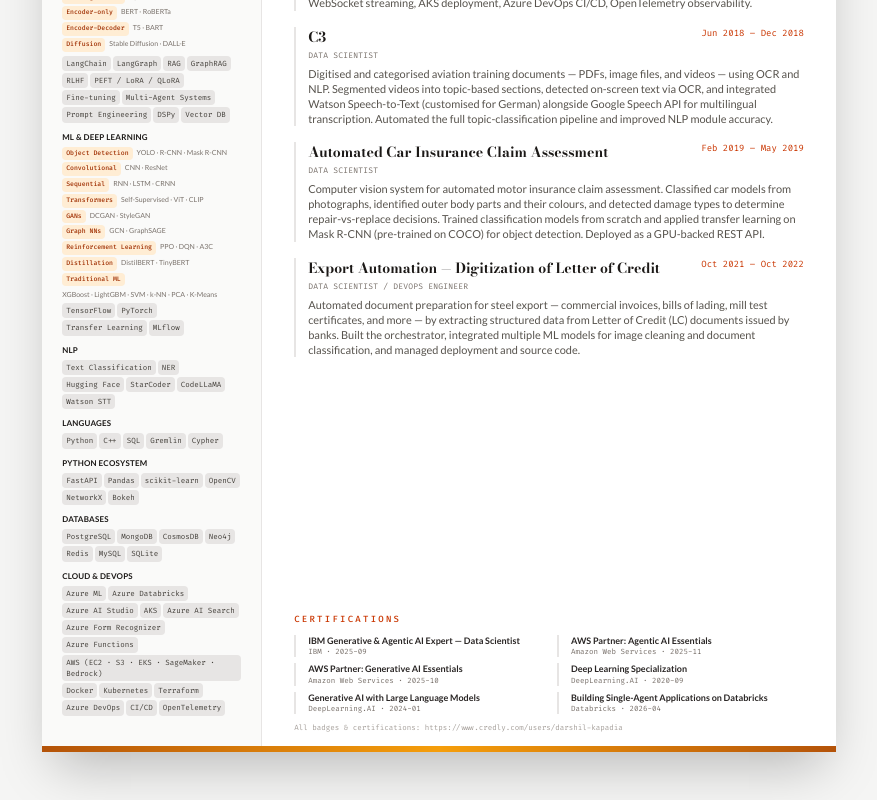
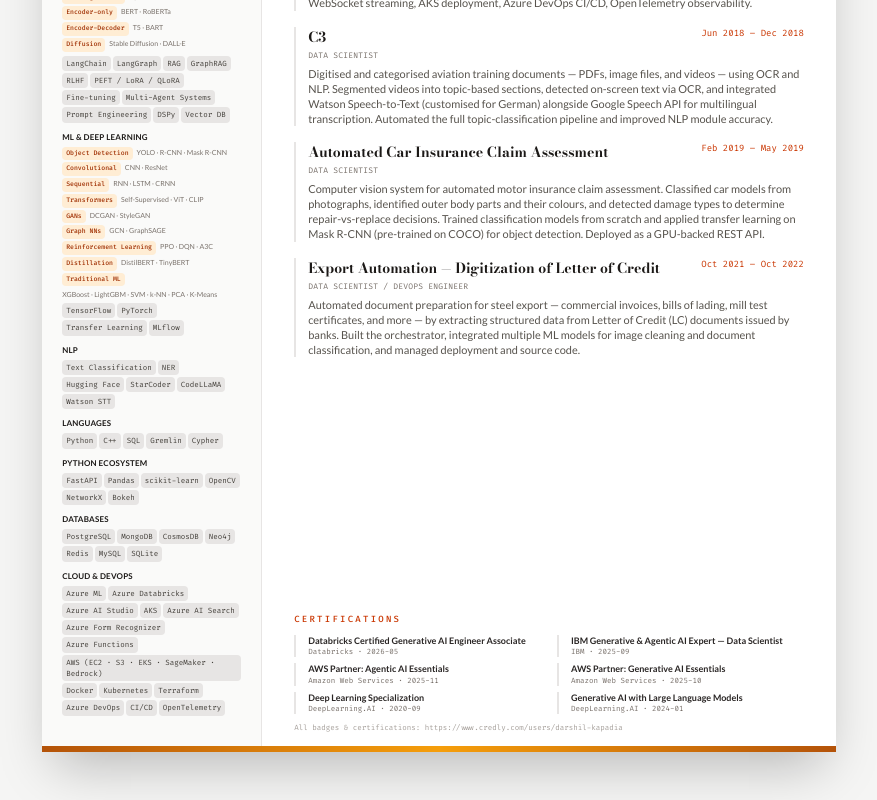
Before and after one commit to darshil-digital-portfolio/portfolio_website, a Next.js app: page /.well-known/resume in a window 1280 px wide. Shown: the part 510-1310 px from the top of the page, without its empty margins (201-1078 px from the left). Built offline with nearby package versions, Linux system fonts and the light colour scheme.

Commit message:
feat: add Databricks Certified Generative AI Engineer Associate certification and update DiagramTabs for better SVG handling

```diff
--- a/src/components/DiagramTabs.tsx
+++ b/src/components/DiagramTabs.tsx
@@ -43,7 +43,7 @@
       {(active.format ?? "mermaid") === "svg" && active.content ? (
         <div
           dangerouslySetInnerHTML={{ __html: active.content }}
-          className="w-full overflow-x-auto"
+          className="w-full overflow-x-auto [&>svg]:w-full [&>svg]:h-auto [&>svg]:max-w-full"
         />
       ) : (active.format ?? "mermaid") === "mermaid" && active.content ? (
         <MermaidDiagram title={diagrams.length === 1 ? active.title : ""} content={active.content} />
--- a/src/data/certifications.ts
+++ b/src/data/certifications.ts
@@ -12,6 +12,15 @@
 export const CREDLY_TOTAL_COUNT = 17;
 
 export const certifications: Certification[] = [
+  {
+    id: "databricks-genai-engineer-associate",
+    name: "Databricks Certified Generative AI Engineer Associate",
+    issuer: "Databricks",
+    issuedDate: "2026-05",
+    imageUrl: "/certs/databricks.png",
+    url: "https://www.credential.net/f68bb5fe-a53d-4370-b78c-87623fb3c727",
+    featured: true,
+  },
   {
     id: "ibm-gen-agentic-ai-expert",
     name: "IBM Generative & Agentic AI Expert — Data Scientist",
@@ -55,15 +64,6 @@
     url: "https://coursera.org/verify/Z96FB53LBHL8",
     featured: true,
   },
-  {
-    id: "databricks-single-agent-apps",
-    name: "Building Single-Agent Applications on Databricks",
-    issuer: "Databricks",
-    issuedDate: "2026-04",
-    imageUrl: "/certs/databricks.png",
-    url: "https://credentials.databricks.com/68d6a2b9-d699-4179-9c34-63095b159baa",
-    featured: true,
-  },
 ];
 
 export function getFeaturedCertifications(): Certification[] {
```
Also changed, not shown: public/certs/databricks.png, 1 other file (tests, documents, lock files or other folders).
